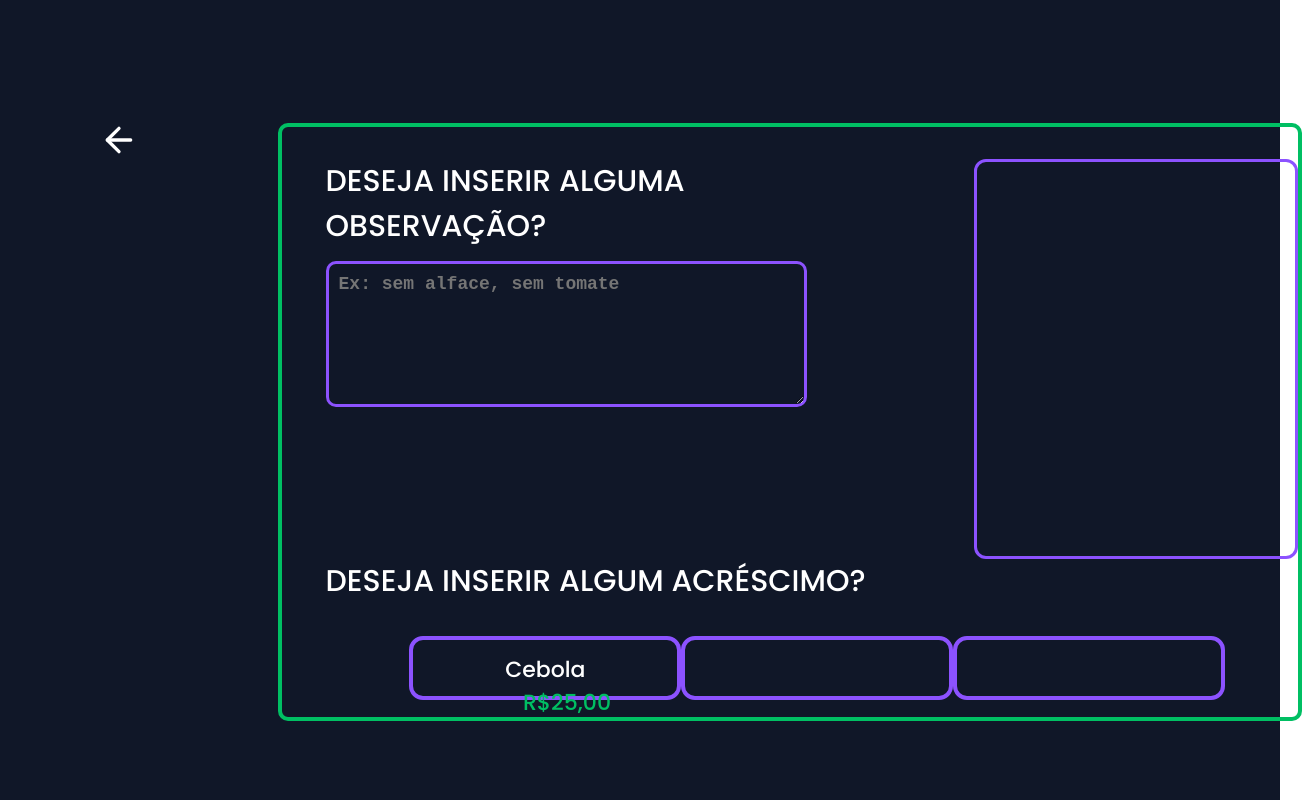
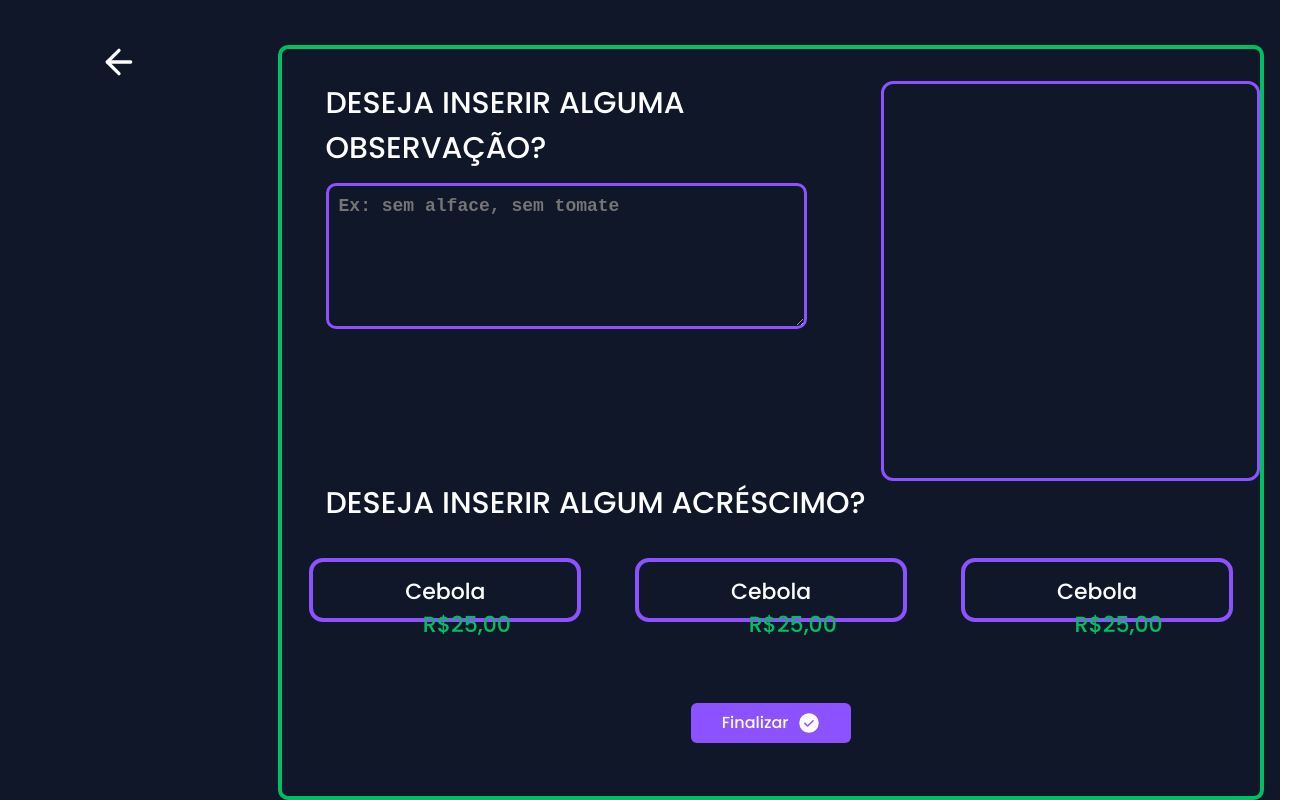
Before and after one commit to eualbino/Restaurante, a React (Vite) app: page /observacao in a window 1280 px wide. Shown: the whole page, 1302 px wide, since content can reach past the window. Built offline with nearby package versions, Linux system fonts and the light colour scheme; the HTML template or start-up script is replaced by a standard one.

Commit message:
Update Observation

```diff
--- a/src/pages/Mesas/styles.ts
+++ b/src/pages/Mesas/styles.ts
@@ -30,7 +30,6 @@ export const MessasContainer = styled.div`
       color: ${(props) => props.theme.white};
       background-color: ${(props) => props.theme["purple-500"]};
       cursor: pointer;
-
     }
   }
 `;
--- a/src/pages/Observacao/index.tsx
+++ b/src/pages/Observacao/index.tsx
@@ -1,6 +1,7 @@
 import * as z from "zod";
 import Header from "../../components/Header";
 import {
+  FinishButton,
   InsertAddition,
   InsertedAddition,
   ObservationContain,
@@ -12,6 +13,7 @@ import {
 import { useForm } from "react-hook-form";
 import { zodResolver } from "@hookform/resolvers/zod";
 import { useState } from "react";
+import { CheckCircle } from "phosphor-react";
 const textObservationSchema = z.object({
   observation: z.string(),
 });
@@ -47,19 +49,32 @@ const Observacao = () => {
             <pre>{output}</pre>
           </TextObservacao>
 
-        <InsertedAddition></InsertedAddition>
+          <InsertedAddition></InsertedAddition>
         </SepareteObservationFromInsert>
         <InsertAddition>
           <span>DESEJA INSERIR ALGUM ACRÉSCIMO?</span>
           <ProductsInsert>
-            <div><button>Cebola <span>R$25,00</span></button></div>
-            <div><button></button></div>
-            <div><button></button></div>
-
-
+            <div>
+              <button>
+                Cebola <span>R$25,00</span>
+              </button>
+            </div>
+            <div>
+              <button>
+                Cebola <span>R$25,00</span>
+              </button>
+            </div>
+            <div>
+              <button>
+                Cebola <span>R$25,00</span>
+              </button>
+            </div>
           </ProductsInsert>
-
         </InsertAddition>
+        <FinishButton>
+          <span>Finalizar</span>
+          <CheckCircle size={24} color="#ffffff" weight="fill" />
+        </FinishButton>
       </ObservationContain>
     </ObservationContainer>
   );
--- a/src/pages/Observacao/styles.ts
+++ b/src/pages/Observacao/styles.ts
@@ -2,6 +2,8 @@ import { styled } from "styled-components";
 
 export const ObservationContainer = styled.div`
   display: flex;
+  width: 100vw;
+  height: 100vh;
   header {
     align-items: flex-start;
   }
@@ -12,7 +14,7 @@ export const ObservationContain = styled.div`
   margin-top: 2.8rem;
   border: 4px solid ${(props) => props.theme["green-300"]};
   border-radius: 10px;
-  width: 80vw;
+  width: 77%;
 `;
 
 export const SepareteObservationFromInsert = styled.div`
@@ -39,7 +41,7 @@ export const TextObservacao = styled.div`
 `;
 
 export const InsertedAddition = styled.div`
-  margin-left: 16.5%;
+  margin: 0 auto;
   border: 3px solid ${(props) => props.theme["purple-500"]};
   border-radius: 12px;
   width: 25rem;
@@ -60,7 +62,7 @@ export const ProductsInsert = styled.div`
   grid-template-columns: 1fr 1fr 1fr;
   margin: 0 auto;
   margin-top: 2rem;
-  width: 75%;
+  row-gap: 3rem;
   text-align: center;
   div {
     button {
@@ -72,11 +74,32 @@ export const ProductsInsert = styled.div`
       border: 4px solid ${(props) => props.theme["purple-500"]};
       border-radius: 14px;
       font-size: 22px;
-      color: ${props => props.theme.white};
+      color: ${(props) => props.theme.white};
       span {
         font-size: 22px;
-        color: ${props => props.theme["green-300"]};
+        color: ${(props) => props.theme["green-300"]};
       }
     }
   }
 `;
+
+export const FinishButton = styled.button`
+  display: flex;
+  align-items: center;
+  justify-content: center;
+  width: 10rem;
+  height: 2.5rem;
+  color: ${(props) => props.theme.white};
+  background-color: ${(props) => props.theme["purple-500"]};
+  border: none;
+  border-radius: 6px;
+  gap: 0.5rem;
+  cursor: pointer;
+  margin: 0 auto;
+  margin-top: 4rem;
+  margin-bottom: 2rem;
+
+  &:hover {
+    box-shadow: 0px 0px 12px -5px ${(props) => props.theme["purple-500"]};
+  }
+`;
```
